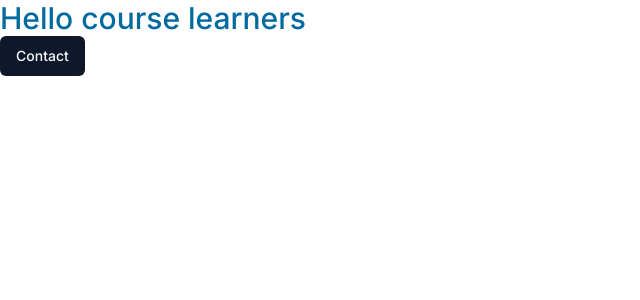
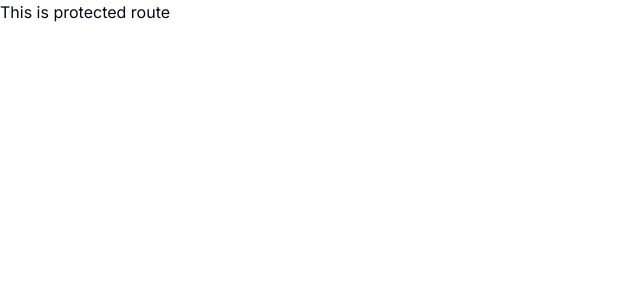
Before and after one commit to VinayakaHegade/course-nexus, a Next.js app: page / in a window 1280 px wide. Shown: the top 300 px of the page, without its empty margins (0-640 px from the left). Built offline with nearby package versions, Linux system fonts and the light colour scheme.

Commit message:
feat: add clerk authentication

```diff
--- /dev/null
+++ b/app/(auth)/(routes)/layout.tsx
@@ -0,0 +1,7 @@
+const AuthLayout = ({ children }: { children: React.ReactNode }) => {
+  return (
+    <div className="h-full flex items-center justify-center">{children}</div>
+  );
+};
+
+export default AuthLayout;
--- /dev/null
+++ b/app/(auth)/(routes)/sign-in/[[...sign-in]]/page.tsx
@@ -0,0 +1,5 @@
+import { SignIn } from "@clerk/nextjs";
+
+export default function Page() {
+  return <SignIn />;
+}
--- /dev/null
+++ b/app/(auth)/(routes)/sign-up/[[...sign-up]]/page.tsx
@@ -0,0 +1,5 @@
+import { SignUp } from "@clerk/nextjs";
+
+export default function Page() {
+  return <SignUp />;
+}
--- /dev/null
+++ b/app/(dashboard)/(routes)/page.tsx
@@ -0,0 +1,12 @@
+import { UserButton } from "@clerk/nextjs";
+
+const RouteA = () => {
+  return (
+    <>
+      <p>This is protected route</p>
+      <UserButton afterSignOutUrl="/" />
+    </>
+  );
+};
+
+export default RouteA;
--- a/app/layout.tsx
+++ b/app/layout.tsx
@@ -1,22 +1,25 @@
-import type { Metadata } from 'next'
-import { Inter } from 'next/font/google'
-import './globals.css'
+import { ClerkProvider } from "@clerk/nextjs";
+import type { Metadata } from "next";
+import { Inter } from "next/font/google";
+import "./globals.css";
 
-const inter = Inter({ subsets: ['latin'] })
+const inter = Inter({ subsets: ["latin"] });
 
 export const metadata: Metadata = {
-  title: 'Create Next App',
-  description: 'Generated by create next app',
-}
+  title: "Create Next App",
+  description: "Generated by create next app",
+};
 
 export default function RootLayout({
   children,
 }: {
-  children: React.ReactNode
+  children: React.ReactNode;
 }) {
   return (
-    <html lang="en">
-      <body className={inter.className}>{children}</body>
-    </html>
-  )
+    <ClerkProvider>
+      <html lang="en">
+        <body className={inter.className}>{children}</body>
+      </html>
+    </ClerkProvider>
+  );
 }
--- a/app/page.tsx
+++ /dev/null
@@ -1,10 +0,0 @@
-import { Button } from "@/components/ui/button";
-
-export default function Home() {
-  return (
-    <>
-      <p className="text-3xl font-medium text-sky-700">Hello course learners</p>
-      <Button>Contact</Button>
-    </>
-  );
-}
--- a/package.json
+++ b/package.json
@@ -9,6 +9,7 @@
     "lint": "next lint"
   },
   "dependencies": {
+    "@clerk/nextjs": "^4.26.2",
     "@radix-ui/react-slot": "^1.0.2",
     "class-variance-authority": "^0.7.0",
     "clsx": "^2.0.0",
```
Also changed, not shown: middleware.ts (added, +10 -0 lines), 2 other files (tests, documents, lock files or other folders).
